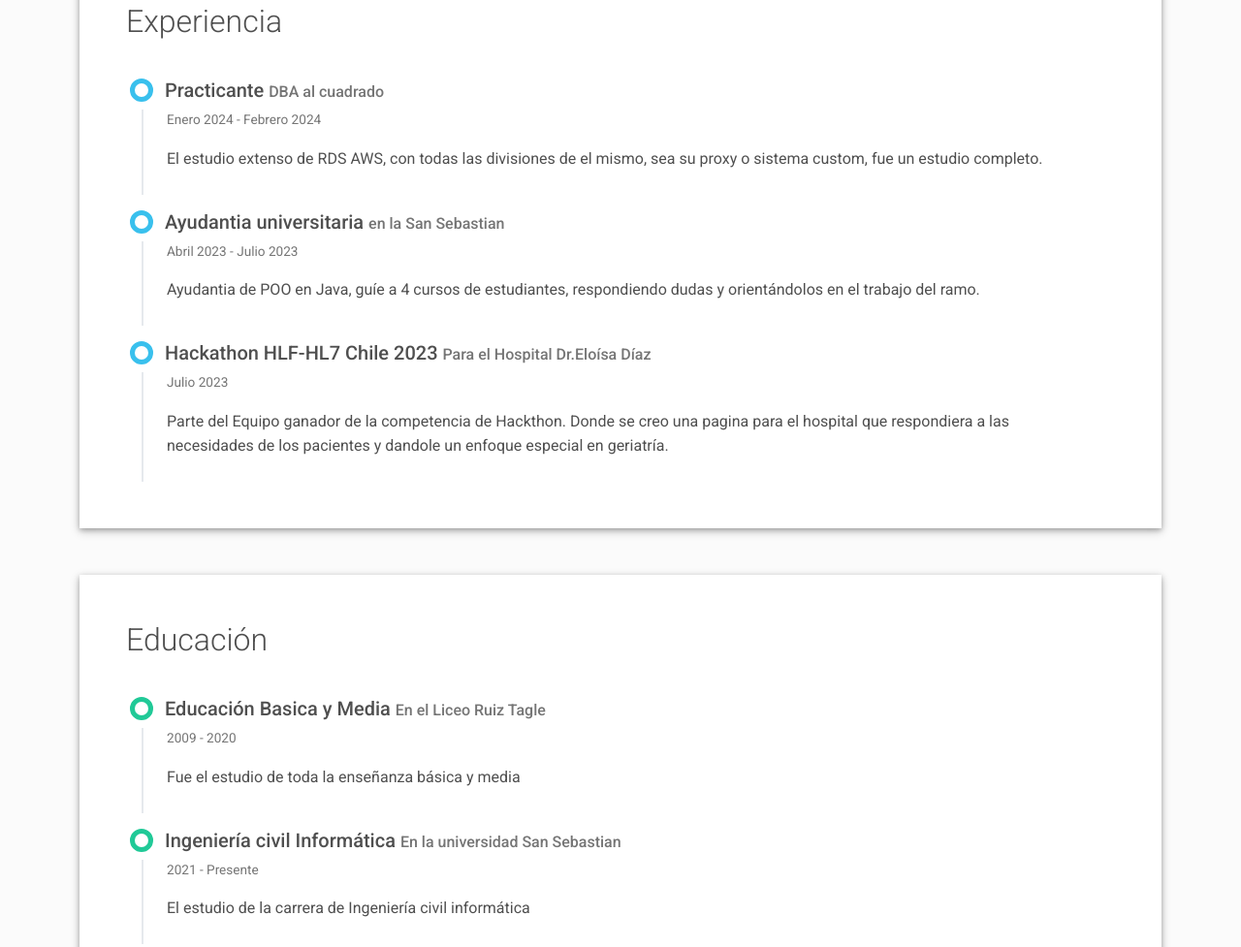
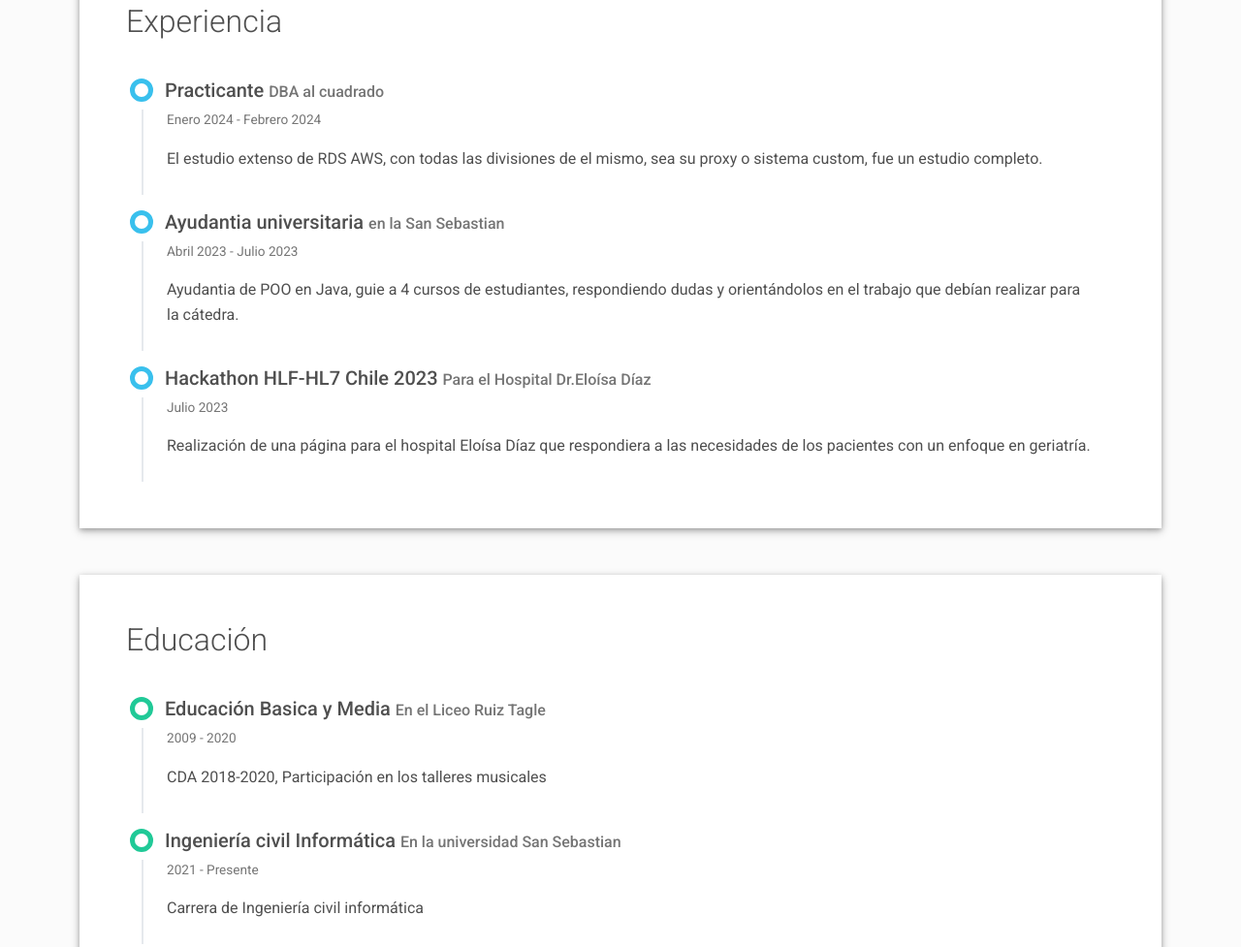
Before and after one commit to Feltrix9/Feltrix9.github.io, a plain HTML site: page index.html in a window 1280 px wide. Shown: the part 1617-2594 px from the top of the page at 97% size. Drawn offline with Linux system fonts and the light colour scheme.

Commit message:
Update index.html

```diff
--- a/index.html
+++ b/index.html
@@ -170,7 +170,7 @@
           </div>
           <div class="timeline-body px-4 pb-4">
             <div class="text-muted text-small mb-3"> Abril 2023 - Julio 2023</div>
-            <div>Ayudantia de POO en Java, guíe a 4 cursos de estudiantes, respondiendo dudas y orientándolos en el trabajo del ramo.</div>
+            <div>Ayudantia de POO en Java, guie a 4 cursos de estudiantes, respondiendo dudas y orientándolos en el trabajo que debían realizar para la cátedra.</div>
           </div>
         </div>
         <div class="timeline-card timeline-card-info" data-aos="fade-in" data-aos-delay="400">
@@ -179,7 +179,7 @@
           </div>
           <div class="timeline-body px-4 pb-4">
             <div class="text-muted text-small mb-3">Julio 2023</div>
-            <div>Parte del Equipo ganador de la competencia de Hackthon. Donde se creo una pagina para el hospital que respondiera a las necesidades de los pacientes y dandole un enfoque especial en geriatría.</div>
+            <div> Realización de una página para el hospital Eloísa Díaz que respondiera a las necesidades de los pacientes con un enfoque en geriatría.</div>
           </div>
         </div>
       </div>
@@ -195,7 +195,7 @@
           </div>
           <div class="timeline-body px-4 pb-4">
             <div class="text-muted text-small mb-3">2009 - 2020</div>
-            <div>Fue el estudio de toda la enseñanza básica y media  </div>
+            <div> CDA 2018-2020, Participación en los talleres musicales   </div>
           </div>
         </div>
         <div class="timeline-card timeline-card-success" data-aos="fade-in" data-aos-delay="200">
@@ -204,7 +204,7 @@
           </div>
           <div class="timeline-body px-4 pb-4">
             <div class="text-muted text-small mb-3">2021 - Presente</div>
-            <div>El estudio de la carrera de Ingeniería civil informática</div>
+            <div> Carrera de Ingeniería civil informática</div>
           </div>
         </div>
       </div>
```
